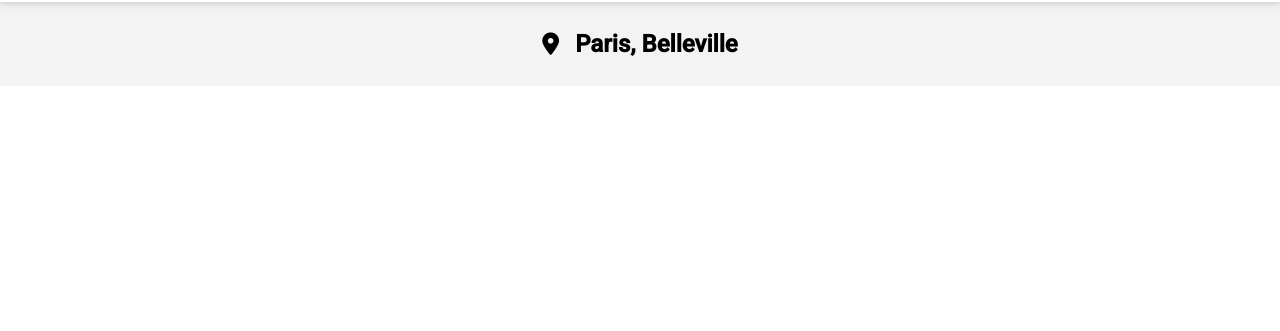
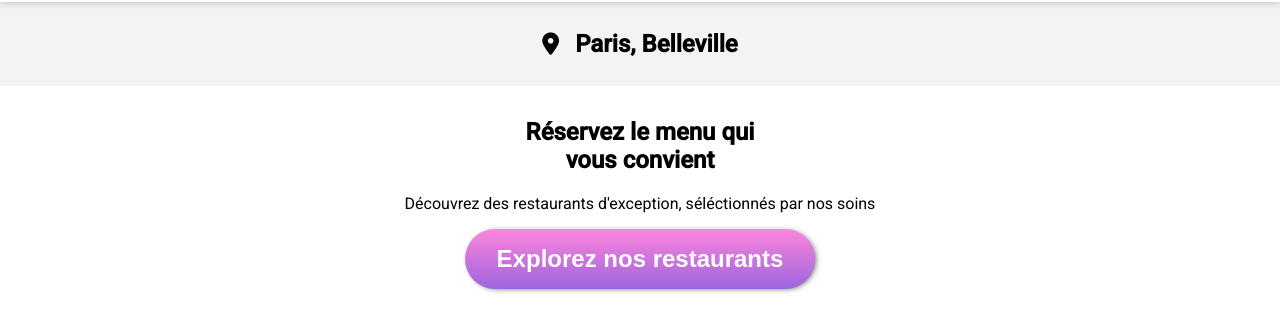
Before and after one commit to Raiyun0/ohmyfood, a plain HTML site: page index.html in a window 1280 px wide. Shown: the part 85-416 px from the top of the page. Drawn offline with Linux system fonts and the light colour scheme; a web font is replaced by a local one.

Commit message:
explorer and gradientr

```diff
--- a/index.html
+++ b/index.html
@@ -17,6 +17,11 @@
             <i class="fas fa-map-marker-alt"></i>
             <h2>Paris, Belleville</h2>
         </div>
+        <section class="explorer">
+            <h2>Réservez le menu qui <br> vous convient</h2>
+            <p>Découvrez des restaurants d'exception, séléctionnés par nos soins</p>
+            <button>Explorez nos restaurants</button>
+        </section>
     </main>
   </body>
 </html>
--- a/style.css
+++ b/style.css
@@ -34,3 +34,35 @@ main .city{
 main .city i{
     font-size:1.4rem ;
 }
+
+/* EXPLORER */
+.explorer{
+    text-align: center;
+}
+
+.explorer h2{
+    margin-top: 2rem;
+    font-size: 1.5rem;
+}
+
+.explorer p{
+    font-size:1rem;
+}
+
+.explorer button{
+    color: white;
+    font-weight: bold;
+    font-size: 1.5rem;
+    padding: 1rem 2rem;
+    border: none;
+    border-radius: 2rem;
+    box-shadow:2px 1px 7px -3px black ;
+    background-image: linear-gradient(to top, rgba(147,86,220,0.9), rgba(255,121,218,0.9));
+    transition: all 200ms;
+}
+
+.explorer button:hover{
+    transform: scale(1.02);
+    opacity: 0.9;
+    cursor: pointer;
+}
```
